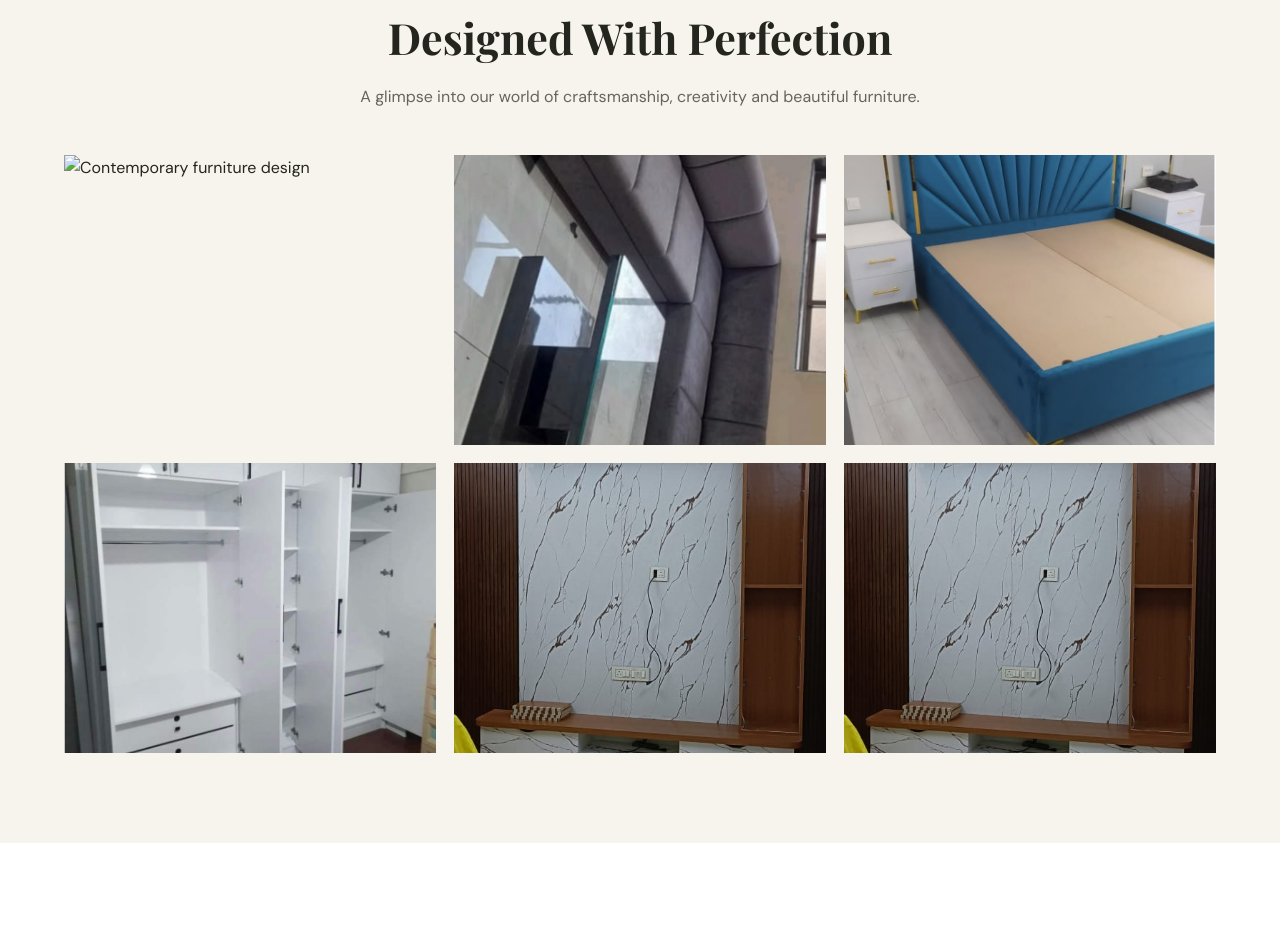
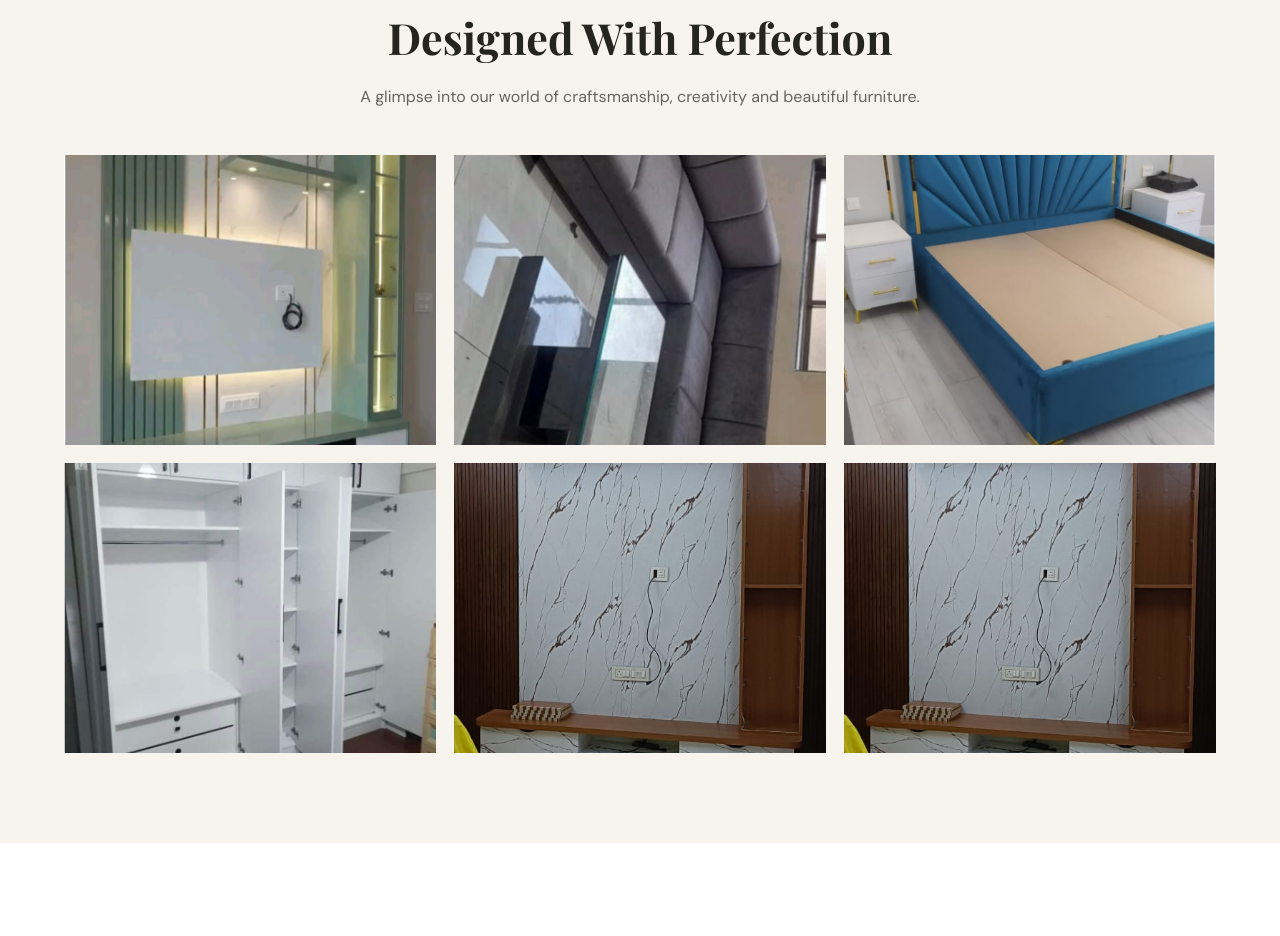
Before and after one commit to Adityagite1418/Santoshfurniture, a plain HTML site: page index.html in a window 1280 px wide. Shown: the part 2814-3750 px from the top of the page. Drawn offline with nearby package versions, Linux system fonts and the light colour scheme; files whose address does not match are found by name.

Commit message:
Update index.html

```diff
--- a/index.html
+++ b/index.html
@@ -277,7 +277,7 @@
 
                 <div class="gallery-item">
                       <img
-                        src="Images/image1.jpeg"
+                        src="image1.jpeg"
                         alt="Contemporary furniture design">
                 </div>
 
```
